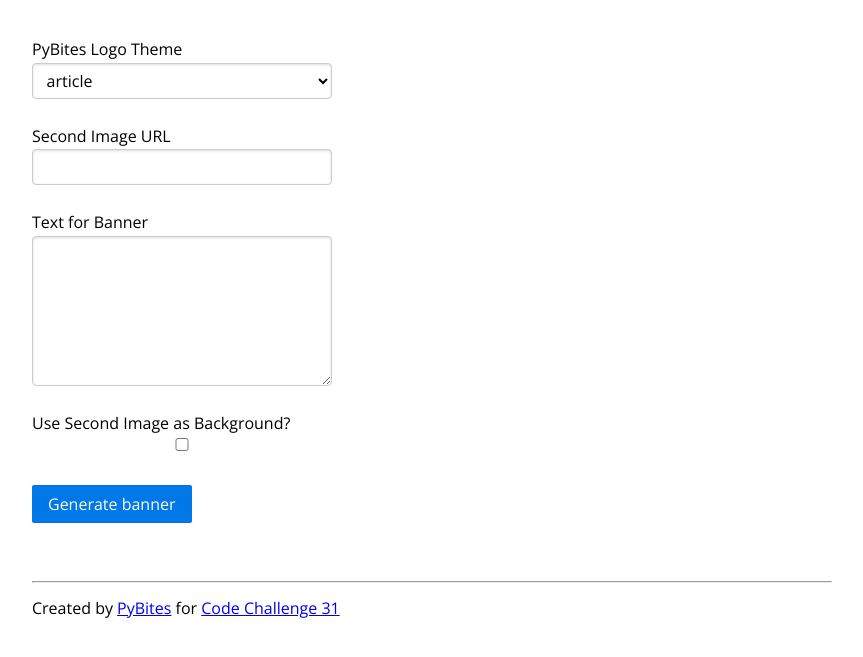
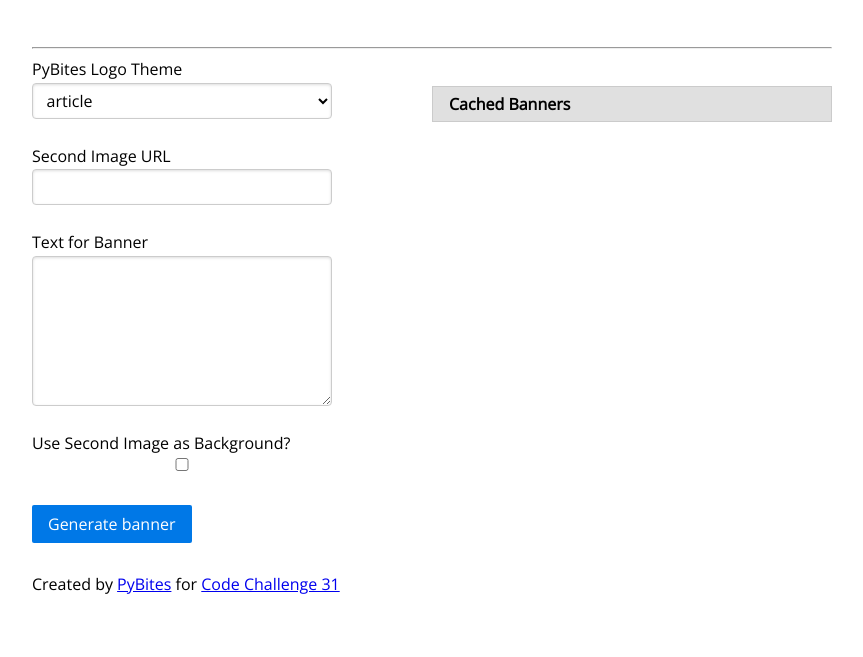
Before and after one commit to pybites/pillow-flask, a Flask app: page / in a window 1280 px wide. Shown: the part 59-716 px from the top of the page, without its empty margins (208-1071 px from the left). Run offline with Flask 2, Linux system fonts and the light colour scheme; lists and menus that the app fills with data are empty; some libraries are stand-ins or nearby versions.

Commit message:
add cache table to template

```diff
--- a/templates/imageform.html
+++ b/templates/imageform.html
@@ -2,7 +2,7 @@
 {% block content %}
 
 		{% from "_formhelpers.html" import render_field %}
-	<form class="pure-form pure-form-stacked" method=post>
+		<form class="pure-form pure-form-stacked" id="imageForm" method=post>
 			<fieldset>
 				{{ render_field(form.image_url1) }}
 				{{ render_field(form.image_url2) }}
@@ -12,4 +12,17 @@
 			</fieldset>
 		</form>
 
+	<table class="pure-table" id="imageCache">
+		<thead>
+			<th>Cached Banners</th>
+		</thead>
+		<tbody>
+			{% for banner in banners %}
+			<tr>
+				<td><a href="{{ url_for('image_inputs', bannerid=banner.id) }}">{{ banner.text }}</a></td>
+			</tr>
+			{% endfor %}
+		</tbody>
+	</table>
+
 	{% endblock %}
```
Lines whose indentation alone changed are shown as unchanged.
